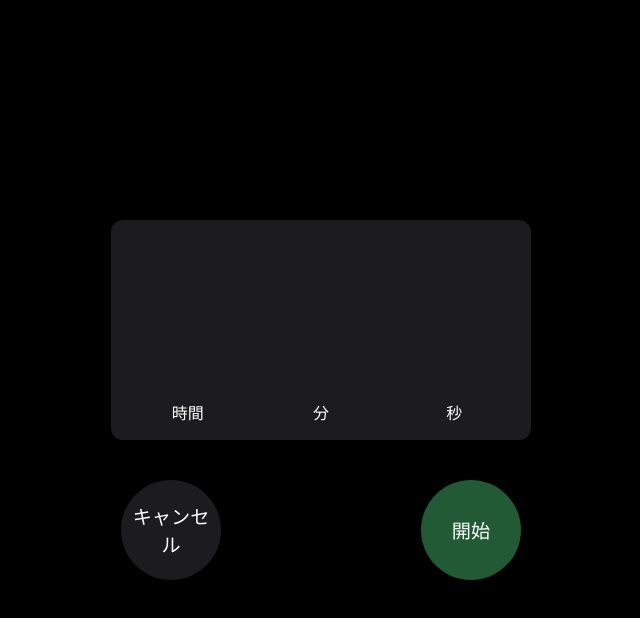
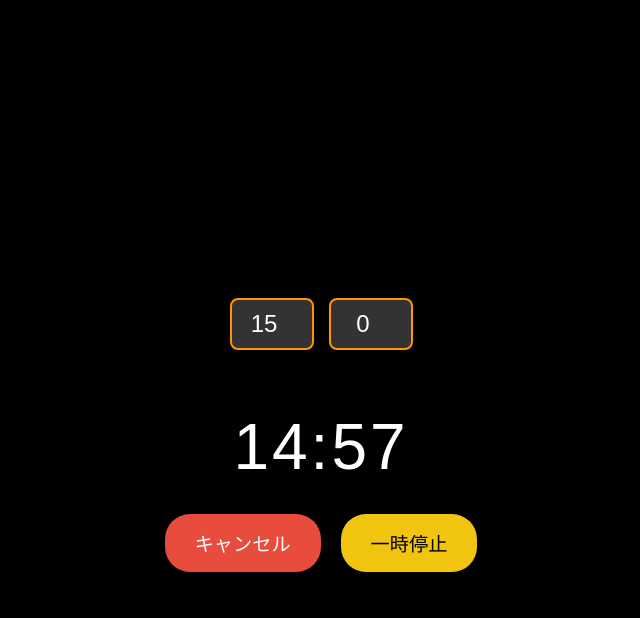
Before and after one commit to torusk/simple-meditation-timer, a website: page public/index.html in a window 1280 px wide. Both pictures are taken after a click on the button "開始". Shown: the whole page, without its empty margins (319-959 px from the left). Drawn offline with Linux system fonts and the light colour scheme; files that its build step writes are made by us from their sources.

Commit message:
html更新。要再修正

```diff
--- a/public/index.html
+++ b/public/index.html
@@ -1,53 +1,190 @@
-<!-- index.html -->
 <!DOCTYPE html>
 <html lang="ja">
   <head>
     <meta charset="UTF-8" />
     <meta name="viewport" content="width=device-width, initial-scale=1.0" />
-    <title>瞑想タイマー</title>
-    <!-- CSSファイルの読み込み -->
-    <link rel="stylesheet" href="styles.css" />
+    <title>シンプル瞑想タイマー</title>
+    <style>
+      body {
+        background: #000;
+        color: #fff;
+        font-family: Arial, sans-serif;
+        display: flex;
+        flex-direction: column;
+        align-items: center;
+        height: 100vh;
+        margin: 0;
+        padding: 20px;
+      }
+
+      .container {
+        text-align: center;
+        flex-grow: 1;
+        display: flex;
+        flex-direction: column;
+        justify-content: center;
+      }
+
+      .time-inputs {
+        display: flex;
+        gap: 15px;
+        justify-content: center;
+        margin: 30px 0;
+      }
+
+      input {
+        width: 60px;
+        padding: 10px;
+        font-size: 1.5rem;
+        text-align: center;
+        background: #333;
+        border: 2px solid #ff9500;
+        color: #fff;
+        border-radius: 8px;
+      }
+
+      .timer-display {
+        font-size: 4rem;
+        margin: 30px 0;
+        letter-spacing: 3px;
+      }
+
+      .buttons {
+        display: flex;
+        gap: 20px;
+        justify-content: center;
+      }
+
+      button {
+        padding: 15px 30px;
+        font-size: 1.2rem;
+        border: none;
+        border-radius: 25px;
+        cursor: pointer;
+        transition: opacity 0.3s;
+      }
+
+      button:hover {
+        opacity: 0.8;
+      }
+
+      #startBtn {
+        background: #2ecc71;
+        color: white;
+      }
+      #pauseBtn {
+        background: #f1c40f;
+        color: black;
+      }
+      #resetBtn {
+        background: #e74c3c;
+        color: white;
+      }
+
+      .hidden {
+        display: none;
+      }
+    </style>
   </head>
   <body>
-    <!-- メインコンテナ -->
-    <div class="timer-container">
-      <!-- 時間選択ピッカー -->
-      <div id="timerSetup" class="time-picker">
-        <div class="picker-column">
-          <div class="picker-items" id="hourPicker"></div>
-          <div class="picker-label">時間</div>
-        </div>
-        <div class="picker-column">
-          <div class="picker-items" id="minutePicker"></div>
-          <div class="picker-label">分</div>
-        </div>
-        <div class="picker-column">
-          <div class="picker-items" id="secondPicker"></div>
-          <div class="picker-label">秒</div>
-        </div>
+    <div class="container">
+      <div class="time-inputs">
+        <input type="number" id="minutes" min="0" value="15" placeholder="分" />
+        <input type="number" id="seconds" min="0" value="0" placeholder="秒" />
       </div>
 
-      <!-- 操作ボタン -->
-      <div class="button-container">
-        <button id="cancelButton" class="button">キャンセル</button>
-        <button id="startButton" class="button start-button">開始</button>
-      </div>
+      <div class="timer-display" id="display">15:00</div>
 
-      <!-- タイマー表示エリア -->
-      <div id="timerDisplay" class="hidden">
-        <div class="time-circle">
-          <div id="timeDisplay">00:00</div>
-        </div>
-        <button id="pauseButton" class="button pause-button hidden">
-          一時停止
-        </button>
+      <div class="buttons">
+        <button id="resetBtn" class="hidden">キャンセル</button>
+        <button id="startBtn">開始</button>
+        <button id="pauseBtn" class="hidden">一時停止</button>
       </div>
     </div>
 
-    <!-- アラーム音 -->
-    <audio id="alarmSound" src="sounds/alarm.mp3" preload="auto"></audio>
+    <audio
+      id="alarm"
+      src="https://actions.google.com/sounds/v1/alarms/beep_short.ogg"
+    ></audio>
 
-    <!-- JavaScriptファイルの読み込み -->
-    <script src="script.js"></script>
+    <script>
+      let timer;
+      let remainingTime = 0;
+      const display = document.getElementById("display");
+      const alarm = document.getElementById("alarm");
+
+      // 入力値の検証
+      function validateInput(input) {
+        input.value = input.value.replace(/[^0-9]/g, "");
+        if (input.value > 59) input.value = 59;
+        if (input.value < 0) input.value = 0;
+      }
+
+      // タイマー更新
+      function updateDisplay(seconds) {
+        const mins = Math.floor(seconds / 60);
+        const secs = seconds % 60;
+        display.textContent = `${String(mins).padStart(2, "0")}:${String(
+          secs
+        ).padStart(2, "0")}`;
+      }
+
+      // タイマー開始
+      function startTimer() {
+        const minutes = parseInt(document.getElementById("minutes").value) || 0;
+        const seconds = parseInt(document.getElementById("seconds").value) || 0;
+        remainingTime = minutes * 60 + seconds;
+
+        if (remainingTime <= 0) return;
+
+        document.getElementById("startBtn").classList.add("hidden");
+        document.getElementById("pauseBtn").classList.remove("hidden");
+        document.getElementById("resetBtn").classList.remove("hidden");
+
+        const startTime = Date.now();
+        const endTime = startTime + remainingTime * 1000;
+
+        timer = setInterval(() => {
+          remainingTime = Math.round((endTime - Date.now()) / 1000);
+
+          if (remainingTime <= 0) {
+            clearInterval(timer);
+            alarm.play();
+            resetTimer();
+          }
+
+          updateDisplay(remainingTime > 0 ? remainingTime : 0);
+        }, 100);
+      }
+
+      // タイマーリセット
+      function resetTimer() {
+        clearInterval(timer);
+        document.getElementById("startBtn").classList.remove("hidden");
+        document.getElementById("pauseBtn").classList.add("hidden");
+        document.getElementById("resetBtn").classList.add("hidden");
+        updateDisplay(
+          parseInt(document.getElementById("minutes").value) * 60 +
+            parseInt(document.getElementById("seconds").value)
+        );
+      }
+
+      // イベントリスナー
+      document.getElementById("startBtn").addEventListener("click", startTimer);
+      document.getElementById("pauseBtn").addEventListener("click", () => {
+        clearInterval(timer);
+        document.getElementById("startBtn").classList.remove("hidden");
+        document.getElementById("pauseBtn").classList.add("hidden");
+      });
+      document.getElementById("resetBtn").addEventListener("click", resetTimer);
+
+      // 入力検証
+      document
+        .getElementById("minutes")
+        .addEventListener("input", (e) => validateInput(e.target));
+      document
+        .getElementById("seconds")
+        .addEventListener("input", (e) => validateInput(e.target));
+    </script>
   </body>
 </html>
```
